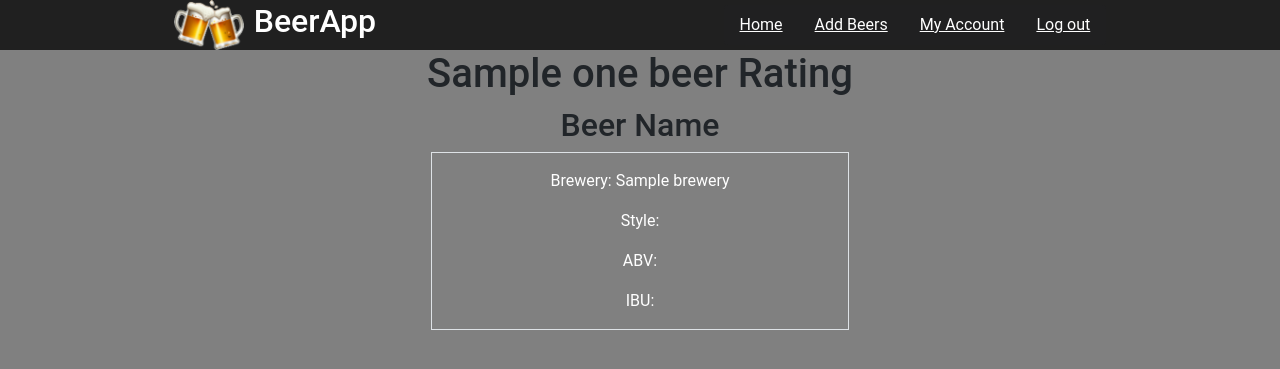
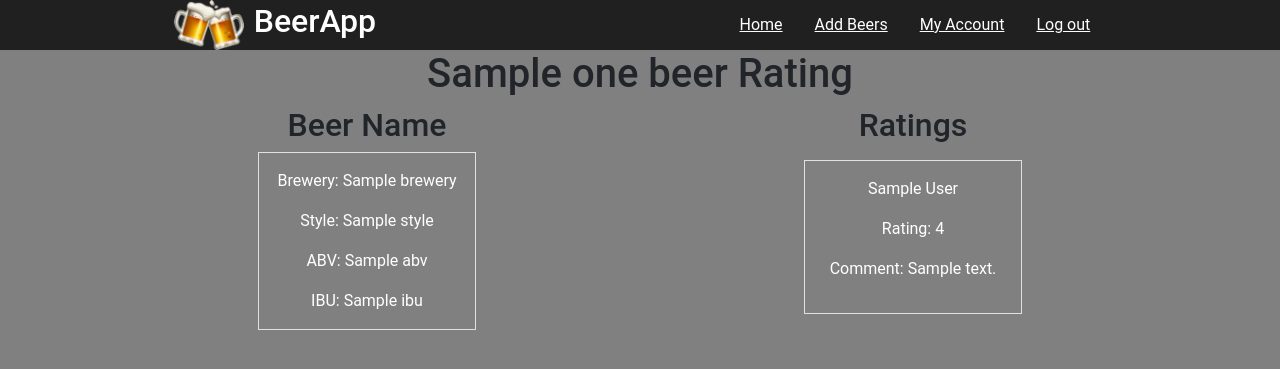
Before and after one commit to Andrew-Danielson/group_project, a Flask app: template flask_app/templates/show_beer.html in a window 1280 px wide. Shown: the top 369 px of the page. Run offline with Flask 2, Linux system fonts and the light colour scheme; the template is opened without the code that fills it: most values are stand-ins (such as "Sample title", 1, 10 or a date in 2020).

Commit message:
Fixed error on show beer page

```diff
--- a/flask_app/config/mysqlconnection.py
+++ b/flask_app/config/mysqlconnection.py
@@ -6,7 +6,7 @@ class MySQLConnection:
         # change the user and password as needed
         connection = pymysql.connect(host = 'localhost',
                                     user = 'root',
-                                    password = 'root',
+                                    password = 'rootroot',
                                     db = db,
                                     charset = 'utf8mb4',
                                     cursorclass = pymysql.cursors.DictCursor,
--- a/flask_app/controllers/users.py
+++ b/flask_app/controllers/users.py
@@ -103,6 +103,10 @@ def edit_account():
         user.User.update_user(data)
         return redirect('/my-account')
 
+@app.route('/logout')
+def logout():
+    session.clear()
+    return redirect('/')
 
 @app.errorhandler(404)
 def error(incorrect):
--- a/flask_app/models/rating.py
+++ b/flask_app/models/rating.py
@@ -15,6 +15,7 @@ class Rating:
         self.created_at = data['created_at']
         self.updated_at = data['updated_at']
         self.beer = []
+        self.user = None
 
     @staticmethod
     def validate_raiting(rating):
--- a/flask_app/templates/show_beer.html
+++ b/flask_app/templates/show_beer.html
@@ -1,18 +1,32 @@
 {% extends "template.html" %}
 {% block content %}
 <h1 class="text-center">{{one_beer.name}} Rating</h1>
-<div class="mx-0 row align-items-top text-center">
+<div class="mx-0 row align-items-top text-center container mx-auto">
     <div class="col">
         <div class>
             <h2>Beer Name</h2>
-            <div class=" border pt-3 col-4 mx-auto text-white">
+            <div class=" border pt-3 col-5 mx-auto text-white">
                 <div>
                     <p class="text-white">Brewery: {{one_beer.brewery}} </p>
-                    <p class="text-white">Style: </p>
-                    <p class="text-white">ABV: </p>
-                    <p class="text-white">IBU: </p>
+                    <p class="text-white">Style: {{one_beer.style}}</p>
+                    <p class="text-white">ABV: {{one_beer.ABV}}</p>
+                    <p class="text-white">IBU: {{one_beer.IBU}}</p>
                 </div>
             </div>
+        </div>
+    </div>
+    <div class="col">
+        <div class>
+            <h2>Ratings</h2>
+            {%for one_rating in one_beer.ratings%}
+            <div class=" border pt-3 col-5 mx-auto p-3 m-3 text-white">
+                <div>
+                    <p class="text-white">{{one_rating.user.first_name}} {{one_rating.user.last_name}} </p>
+                    <p class="text-white">Rating: {{one_rating.rating}}</p>
+                    <p class="text-white">Comment: {{one_rating.comment}}</p>
+                </div>
+            </div>
+            {%endfor%}
         </div>
     </div>
     <!-- <div class="col">
--- a/flask_app/templates/template.html
+++ b/flask_app/templates/template.html
@@ -20,7 +20,7 @@
                     <li class="list-group-item bg-opacity-10 bg-dark border-0"><a href="/dashboard">Home</a></li>
                     <li class="list-group-item bg-opacity-10 bg-dark border-0"><a href="/beer/add">Add Beers</a></li>
                     <li class="list-group-item bg-opacity-10 bg-dark border-0"><a href="/my-account">My Account</a></li>
-                    <li class="list-group-item bg-opacity-10 bg-dark border-0"><a href="#">Log out</a></li>
+                    <li class="list-group-item bg-opacity-10 bg-dark border-0"><a href="/logout">Log out</a></li>
                 </ul>
             </div>
         </div>
```
Also changed, not shown: flask_app/controllers/beers.py (+3 -4 lines), flask_app/models/beer.py (+34 -2 lines).
